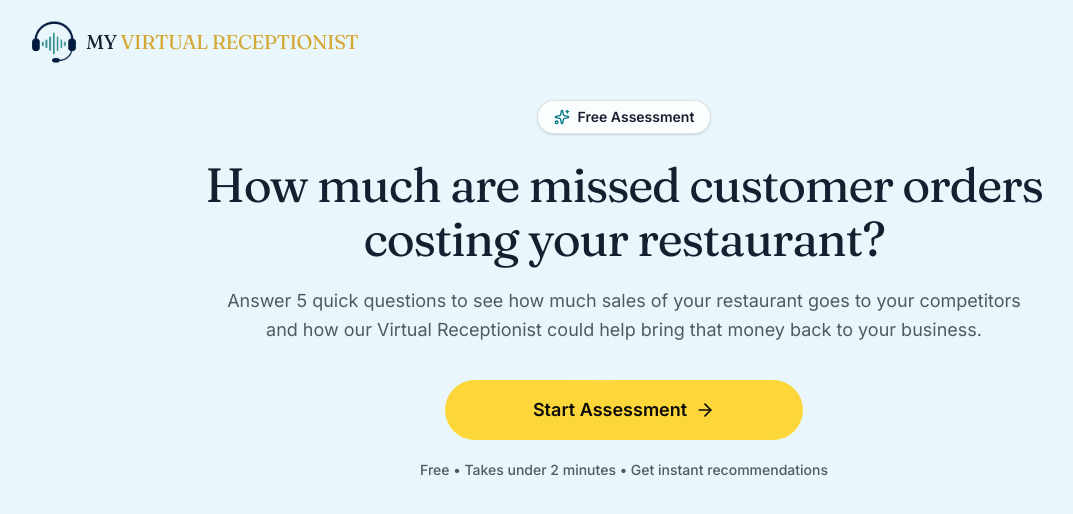
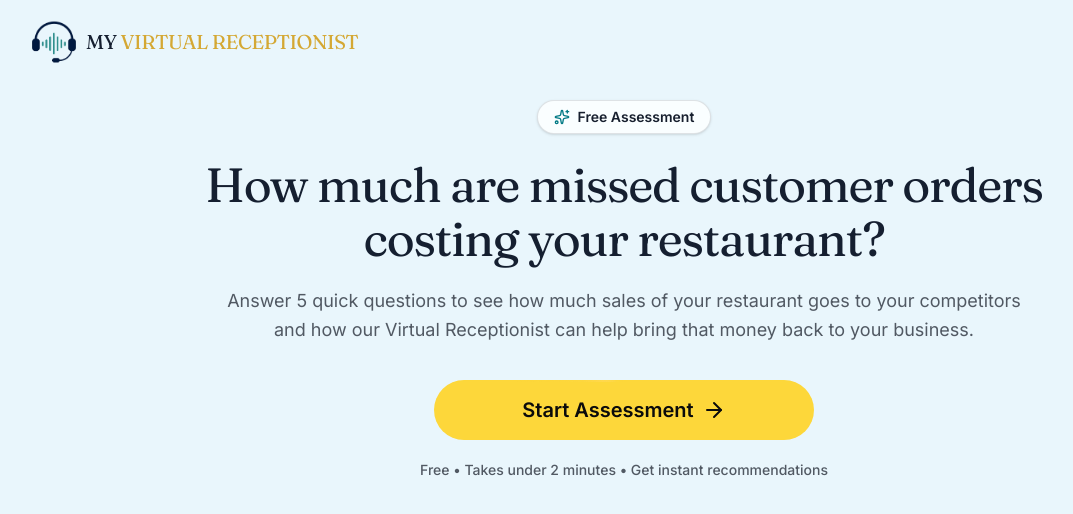
Before and after one commit to TheHairSalonGuy/client-focus, a Next.js app: page /assessment in a window 1280 px wide. Shown: the top 514 px of the page, without its empty margins (16-1089 px from the left). Built offline with nearby package versions, Linux system fonts and the light colour scheme; a web font is replaced by a local one.

Commit message:
feat: update text and button size in assessment flow intro step
Co-authored-by: Max AI <222323436+TheHairSalonGuy@users.noreply.github.com>

```diff
--- a/components/assessment/assessment-flow.tsx
+++ b/components/assessment/assessment-flow.tsx
@@ -190,19 +190,19 @@ function IntroStep({ onStart }: { onStart: () => void }) {
       </h1>
       <p className="mx-auto mt-5 text-pretty text-lg leading-relaxed text-muted-foreground">
         Answer 5 quick questions to see how much sales of your restaurant goes to your competitors
-        <br className="hidden sm:block" /> and how our Virtual Receptionist could help bring that money back to your
+        <br className="hidden sm:block" /> and how our Virtual Receptionist can help bring that money back to your
         business.
       </p>
       <div className="mt-9">
         <button
           type="button"
           onClick={onStart}
-          className="group relative isolate inline-flex items-center justify-center gap-2 overflow-hidden rounded-full bg-[var(--yellow-cta)] px-[5.5rem] py-4 text-lg font-semibold text-[var(--yellow-cta-ink)] transition-all duration-300 hover:brightness-105 hover:shadow-[0_0_28px_-4px_color-mix(in_oklch,var(--yellow-cta)_80%,transparent)] focus-visible:outline-none focus-visible:ring-4 focus-visible:ring-[color-mix(in_oklch,var(--yellow-cta)_60%,transparent)]"
+          className="group relative isolate inline-flex items-center justify-center gap-2 overflow-hidden rounded-full bg-[var(--yellow-cta)] px-[5.5rem] py-4 text-xl font-semibold text-[var(--yellow-cta-ink)] transition-all duration-300 hover:brightness-105 hover:shadow-[0_0_28px_-4px_color-mix(in_oklch,var(--yellow-cta)_80%,transparent)] focus-visible:outline-none focus-visible:ring-4 focus-visible:ring-[color-mix(in_oklch,var(--yellow-cta)_60%,transparent)]"
         >
           <span aria-hidden="true" className="cta-runner" />
           <span className="relative z-[1] inline-flex items-center gap-2">
             Start Assessment
-            <ArrowRight className="h-5 w-5" />
+            <ArrowRight className="h-6 w-6" />
           </span>
         </button>
       </div>
```
